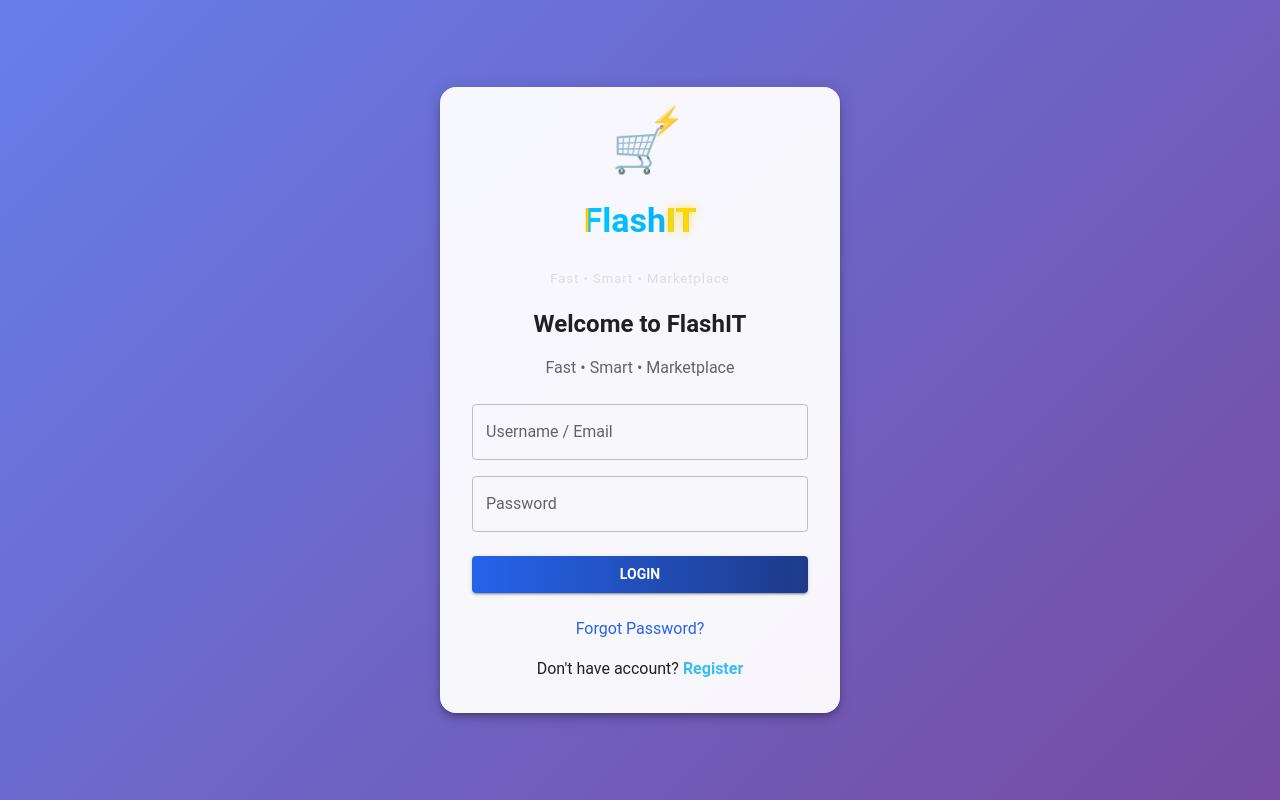
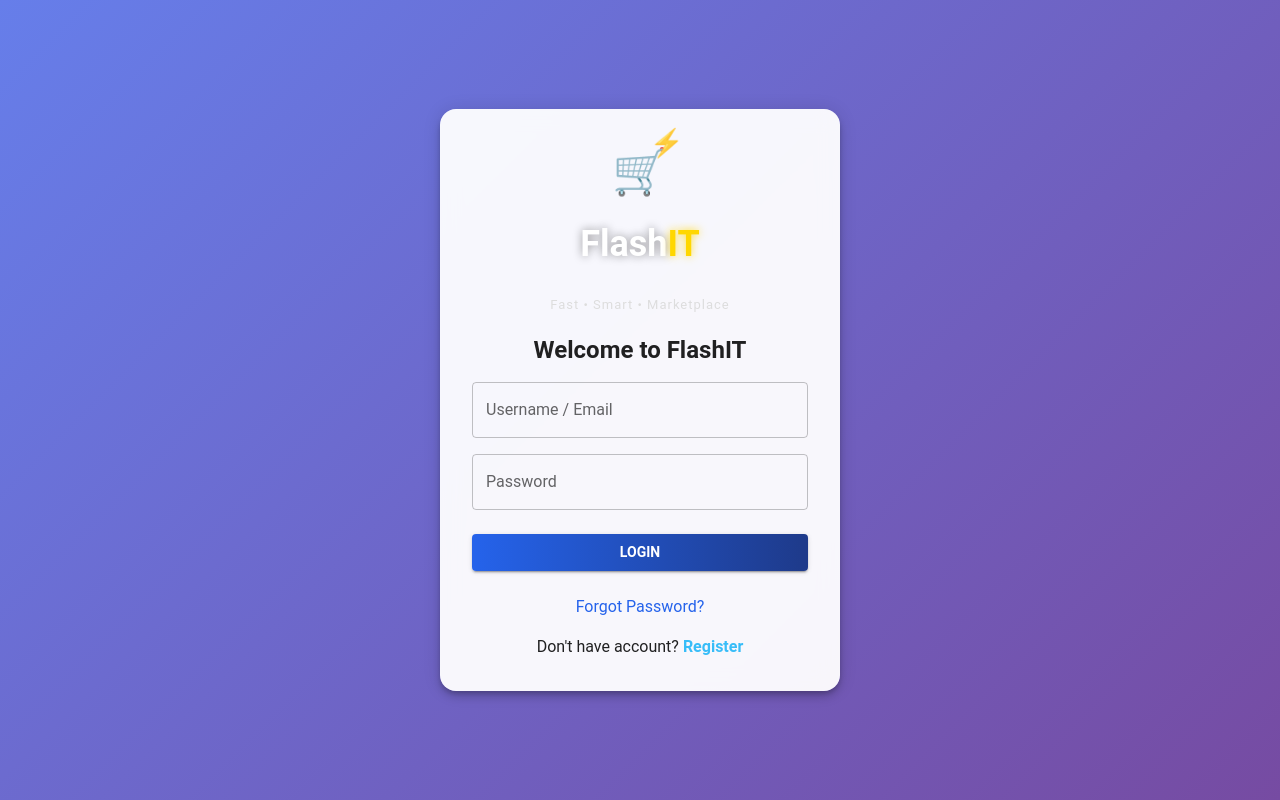
Before and after one commit to Adumongali-Anil/flashIT-marketplace, a React (Create React App) app in the folder stalls-frontend/: page / in a window 1280 px wide. Built offline with nearby package versions, Linux system fonts and the light colour scheme.

Commit message:
fix logo 2.0

```diff
--- a/stalls-frontend/src/components/FlashITPremiumLogo.css
+++ b/stalls-frontend/src/components/FlashITPremiumLogo.css
@@ -24,14 +24,11 @@
 
 /* 🔥 Text */
 .text {
-  font-size: 34px;
+  font-size: 36px;
   font-weight: bold;
   margin-top: 8px;
-  background: linear-gradient(90deg, #00c6ff, #0072ff, #ffcc00);
-  background-size: 200%;
-  -webkit-background-clip: text;
-  -webkit-text-fill-color: transparent;
-  animation: gradientMove 3s infinite linear;
+  color: white; /* ✅ solid visible text */
+  text-shadow: 0 0 10px rgba(0,0,0,0.4);
 }
 
 /* Highlight IT */
--- a/stalls-frontend/src/pages/Login.js
+++ b/stalls-frontend/src/pages/Login.js
@@ -56,9 +56,9 @@ function Login() {
           Welcome to FlashIT
         </Typography>
 
-        <Typography textAlign="center" mb={3} color="text.secondary">
+        {/* <Typography textAlign="center" mb={3} color="text.secondary">
           Fast • Smart • Marketplace
-        </Typography>
+        </Typography> */}
 
         <Box display="flex" flexDirection="column" gap={2}>
 
```
